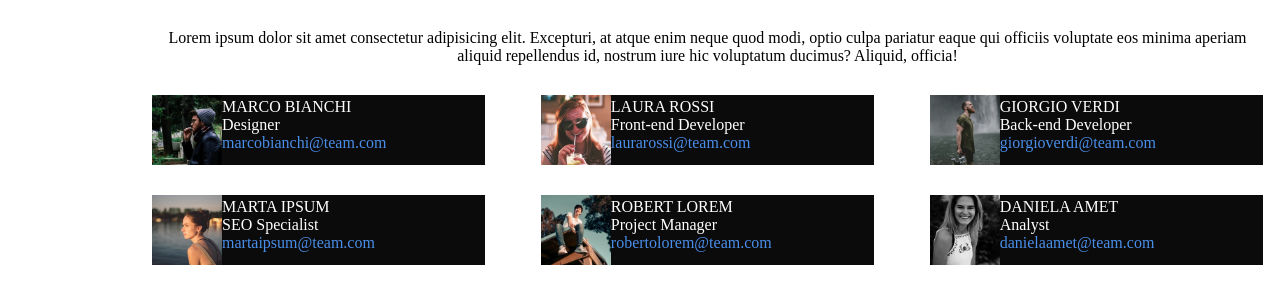
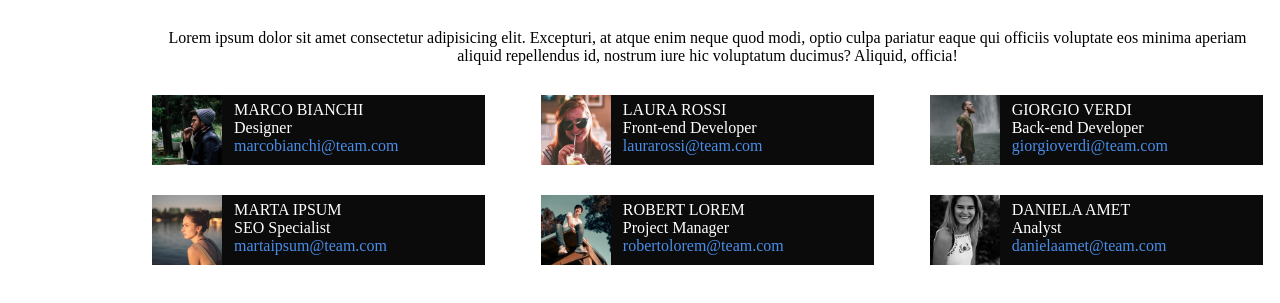
Before and after one commit to Giovannirighini2000/html-css-float-cards, a plain HTML site: page index.html in a window 1280 px wide. Shown: the part 87-390 px from the top of the page. Drawn offline with Linux system fonts and the light colour scheme.

Commit message:
spazio testo casella profili

```diff
--- a/style.css
+++ b/style.css
@@ -54,10 +54,9 @@ img{
     color: rgb(73, 142, 233);
 }
 .testo{
-    padding-left: 10px;
-    padding-top: 3px;
-    padding-bottom: 3px;
-    padding-right: 1;
-
+    display: inline-block;
+    padding-top: 6px;
+    padding-left: 12px;
+    padding-bottom: 6px;
 
 }
```
